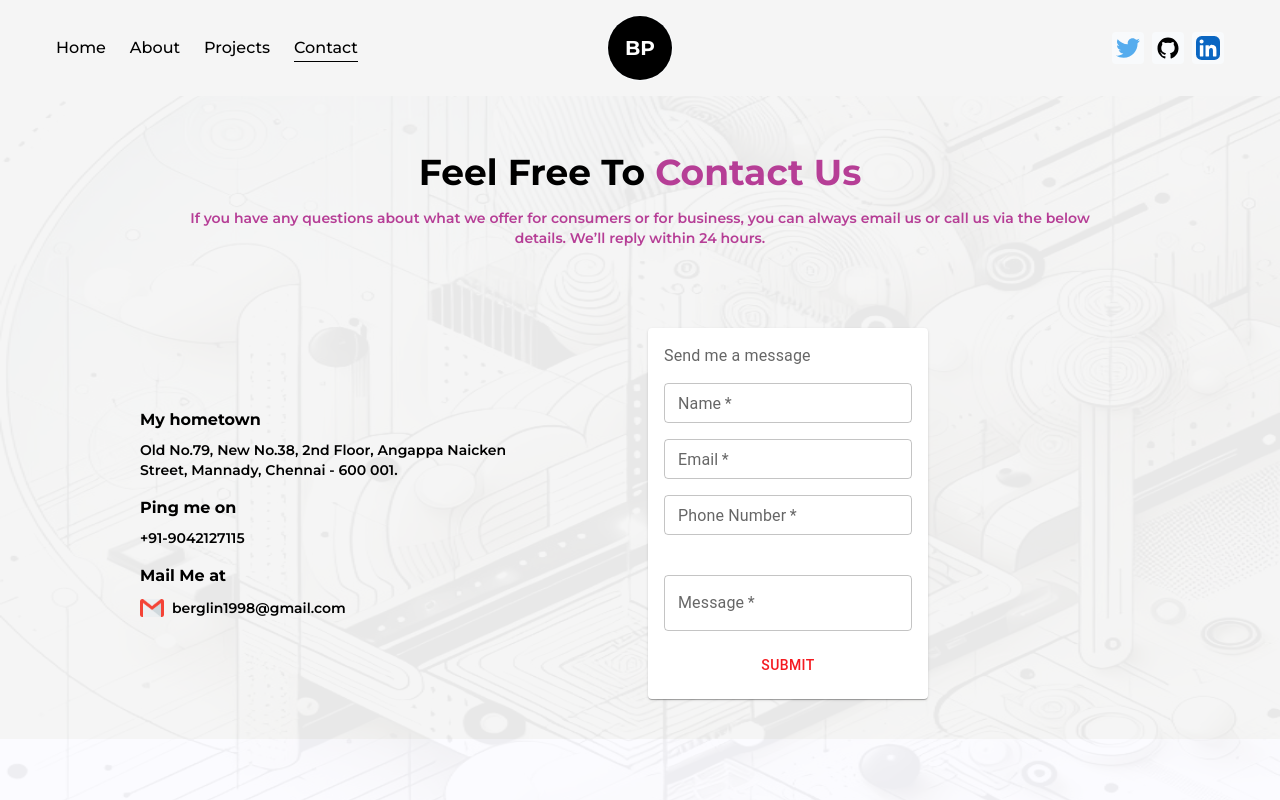
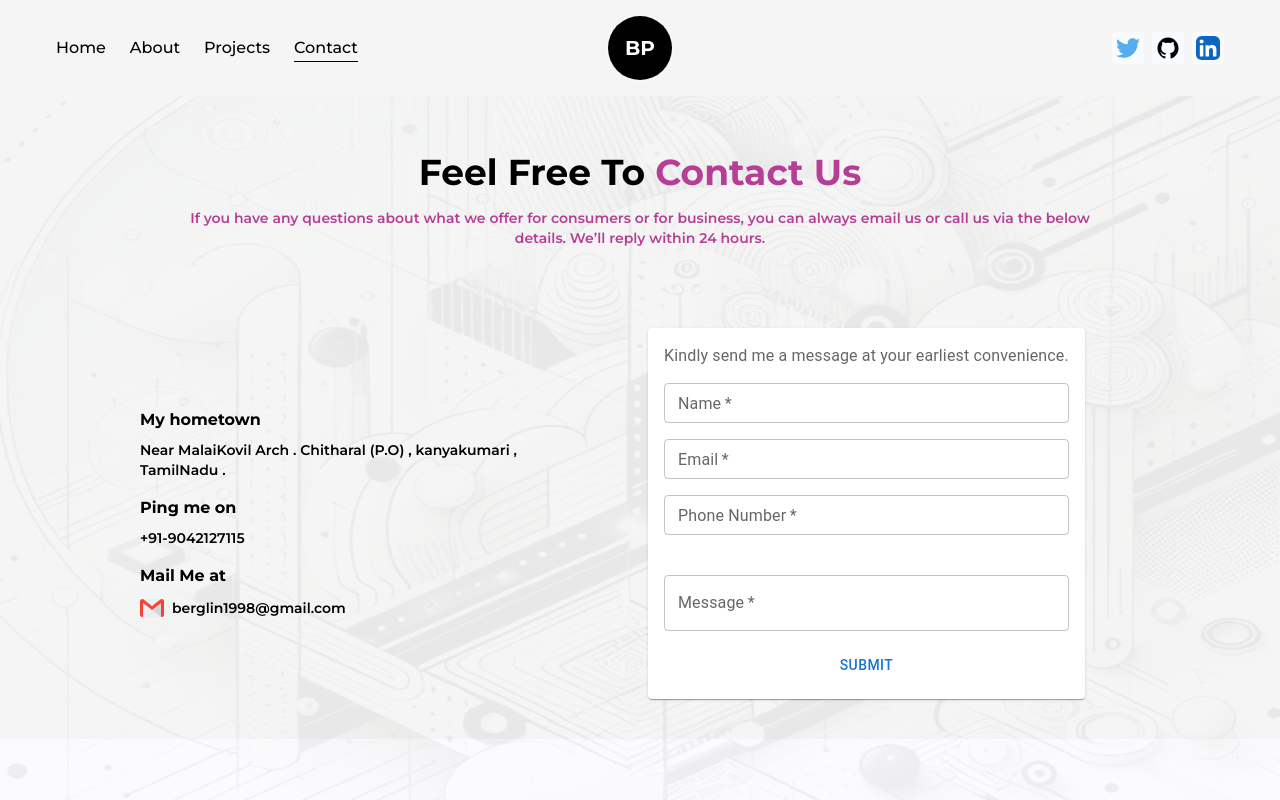
Before and after one commit to viclito/portfolio, a Next.js app: page /contact in a window 1280 px wide. Built offline with nearby package versions, Linux system fonts and the light colour scheme.

Commit message:
first commit

```diff
--- a/components/contact/ContactDetails.tsx
+++ b/components/contact/ContactDetails.tsx
@@ -122,7 +122,7 @@ const ContactDetails = () => {
                     <div className='w-[50%] flex flex-col gap-4 md:w-[100%]'>
                         <div className='flex flex-col gap-2'>
                             <h2 className='text-base font-bold'>My hometown</h2>
-                            <p className='text-sm font-semibold max-w-[400px]'>Old No.79, New No.38, 2nd Floor, Angappa Naicken Street, Mannady, Chennai - 600 001.</p>
+                            <p className='text-sm font-semibold max-w-[400px]'>Near MalaiKovil Arch . Chitharal (P.O) , kanyakumari , TamilNadu .</p>
                         </div>
                         <div className='flex flex-col gap-2'>
                             <h2 className='text-base font-bold'>Ping me on</h2>
@@ -152,7 +152,7 @@ const ContactDetails = () => {
 
                             <Stack spacing={2}>
 
-                                <FormLabel>Send me a message</FormLabel>
+                                <FormLabel>Kindly send me a message at your earliest convenience.</FormLabel>
 
                                 <TextField label='Name' size='small' helperText=''
                                     value={name}
@@ -189,7 +189,7 @@ const ContactDetails = () => {
                                     value={message}
                                     onChange={handleMessageChange}
                                   />
-                                  <Button sx={{display:'inline-block' , color:' #f51b21'}} onClick={handleSubmit}>Submit</Button>
+                                  <Button sx={{display:'inline-block' }} onClick={handleSubmit}>Submit</Button>
                             </Stack>
 
                         </FormControl>
--- a/src/pages/_app.tsx
+++ b/src/pages/_app.tsx
@@ -9,7 +9,7 @@ const montserrat = Montserrat({
 })
 
 export default function App({ Component, pageProps }: AppProps) {
-  return <main className={`${montserrat.variable} font-mont bg-light`}>
+  return <main className={`${montserrat.variable} font-mont bg-light overflow-hidden`}>
     <Navbar/>
     <Component {...pageProps} />
   </main>
--- a/src/pages/contact.tsx
+++ b/src/pages/contact.tsx
@@ -3,9 +3,9 @@ import ContactDetails from '../../components/contact/ContactDetails'
 
 const Contact = () => {
   return (
-    <>
+    <div>
     <ContactDetails/>
-    </>
+    </div>
   )
 }
 
```
